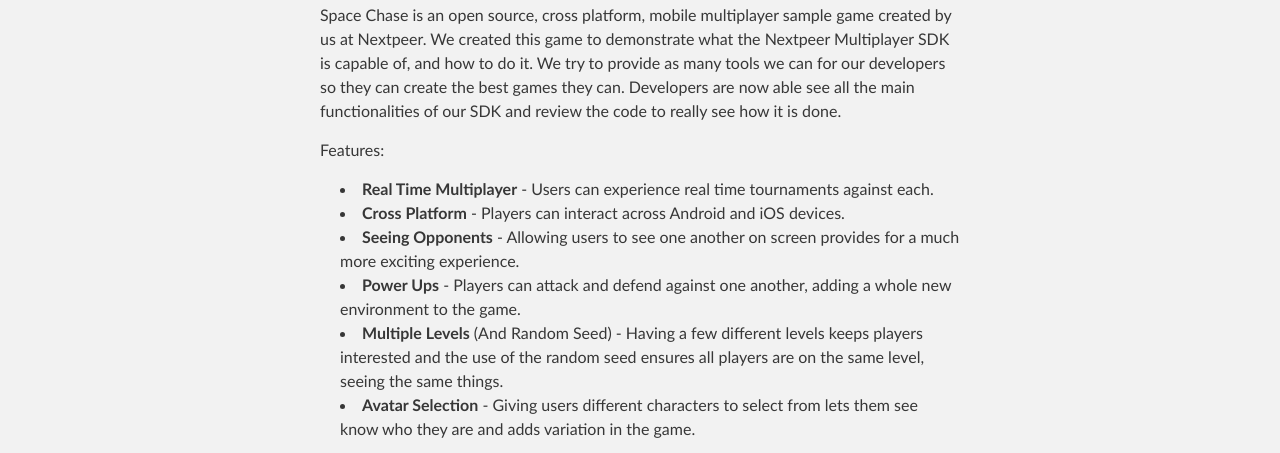
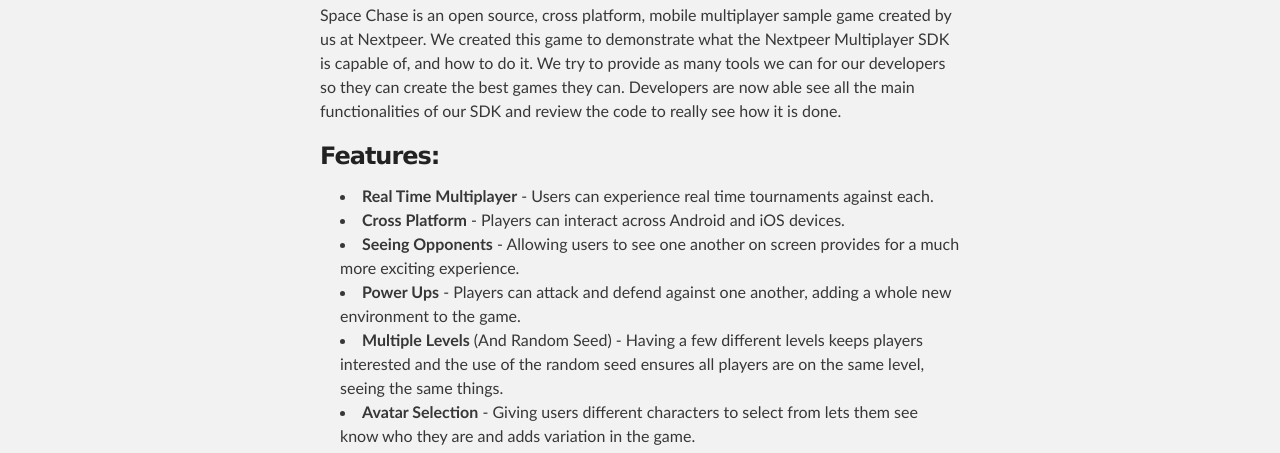
Before and after one commit to DJMoose/spacechase, a plain HTML site: page index.html in a window 1280 px wide. Shown: the part 325-778 px from the top of the page. Drawn offline with Linux system fonts and the light colour scheme.

```diff
--- a/index.html
+++ b/index.html
@@ -36,7 +36,8 @@
 
 <p>Space Chase is an open source, cross platform, mobile multiplayer sample game created by us at Nextpeer. We created this game to demonstrate what the Nextpeer Multiplayer SDK is capable of, and how to do it. We try to provide as many tools we can for our developers so they can create the best games they can. Developers are now able see all the main functionalities of our SDK and review the code to really see how it is done.</p>
 
-<p>Features:</p>
+<h3>
+<a name="features" class="anchor" href="#features"><span class="octicon octicon-link"></span></a>Features:</h3>
 
 <ul>
 <li>
```
Also changed, not shown: params.json (+1 -1 lines).
